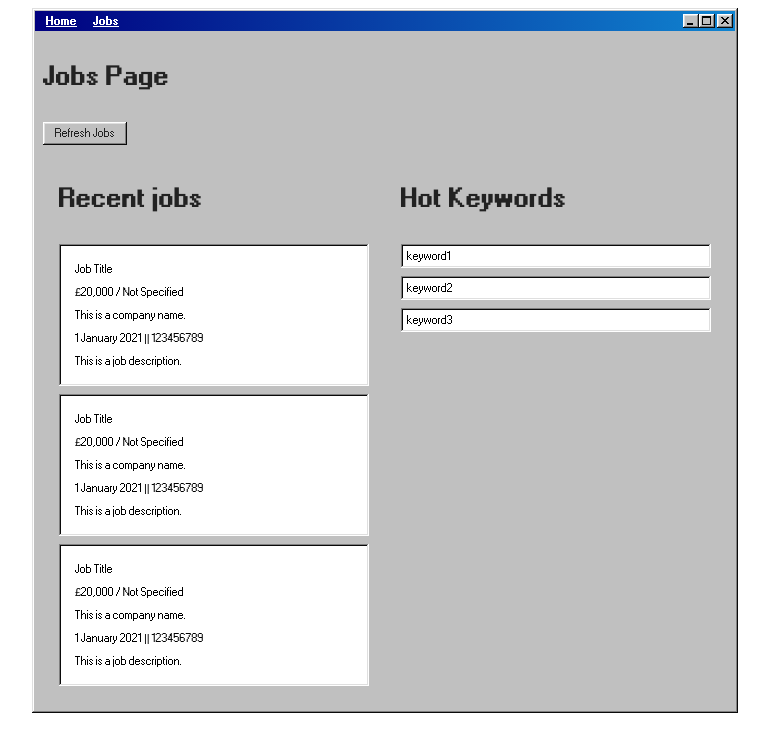
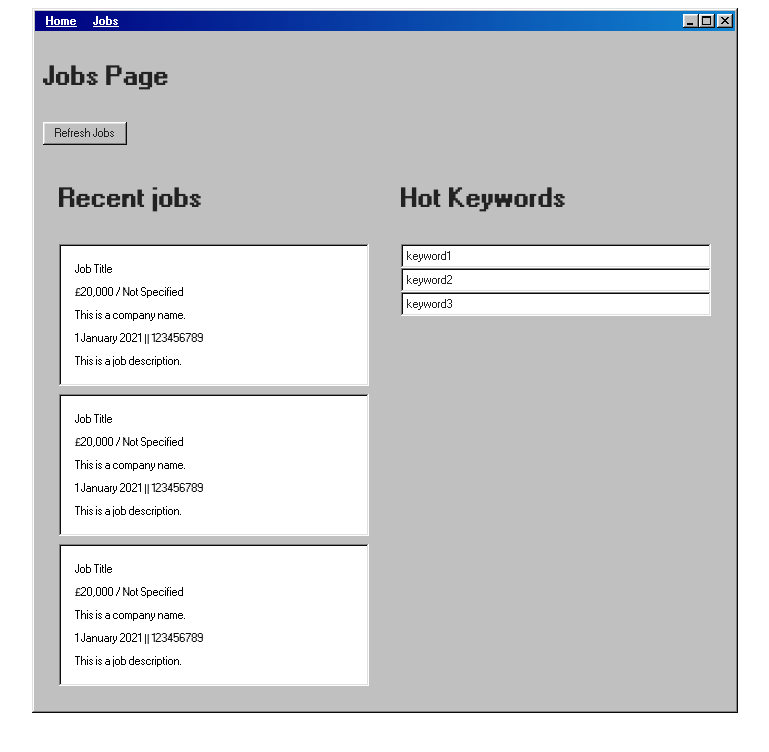
Before and after one commit to lambley/job-search-client, a Next.js app: page /jobs in a window 1280 px wide. Shown: the top 752 px of the page, without its empty margins (255-1024 px from the left). Built offline with nearby package versions, Linux system fonts and the light colour scheme; no server answers.

Commit message:
add topkeywords test

```diff
--- a/src/components/job/topKeywords.tsx
+++ b/src/components/job/topKeywords.tsx
@@ -1,4 +1,4 @@
-import React, { use, useEffect, useState } from "react";
+import React, { useEffect, useState } from "react";
 import { getTopKeywords } from "@lib/api";
 
 export default function TopKeywords() {
@@ -13,7 +13,6 @@ export default function TopKeywords() {
       try {
         const res = await getTopKeywords(3);
         const { data } = res.data;
-
         setTopKeywords(data);
       } catch (error) {
         console.error("Error fetching top keywords:", error);
@@ -25,11 +24,7 @@ export default function TopKeywords() {
 
   const renderTopKeywordList = () => {
     return topKeywords.map((keyword) => (
-      <ul
-        key={keyword}
-        className="tree-view"
-        style={{ color: "black", marginBottom: "8px" }}
-      >
+      <ul key={keyword} className="tree-view">
         {keyword}
       </ul>
     ));
```
Also changed, not shown: 1 other file (tests, documents, lock files or other folders).
